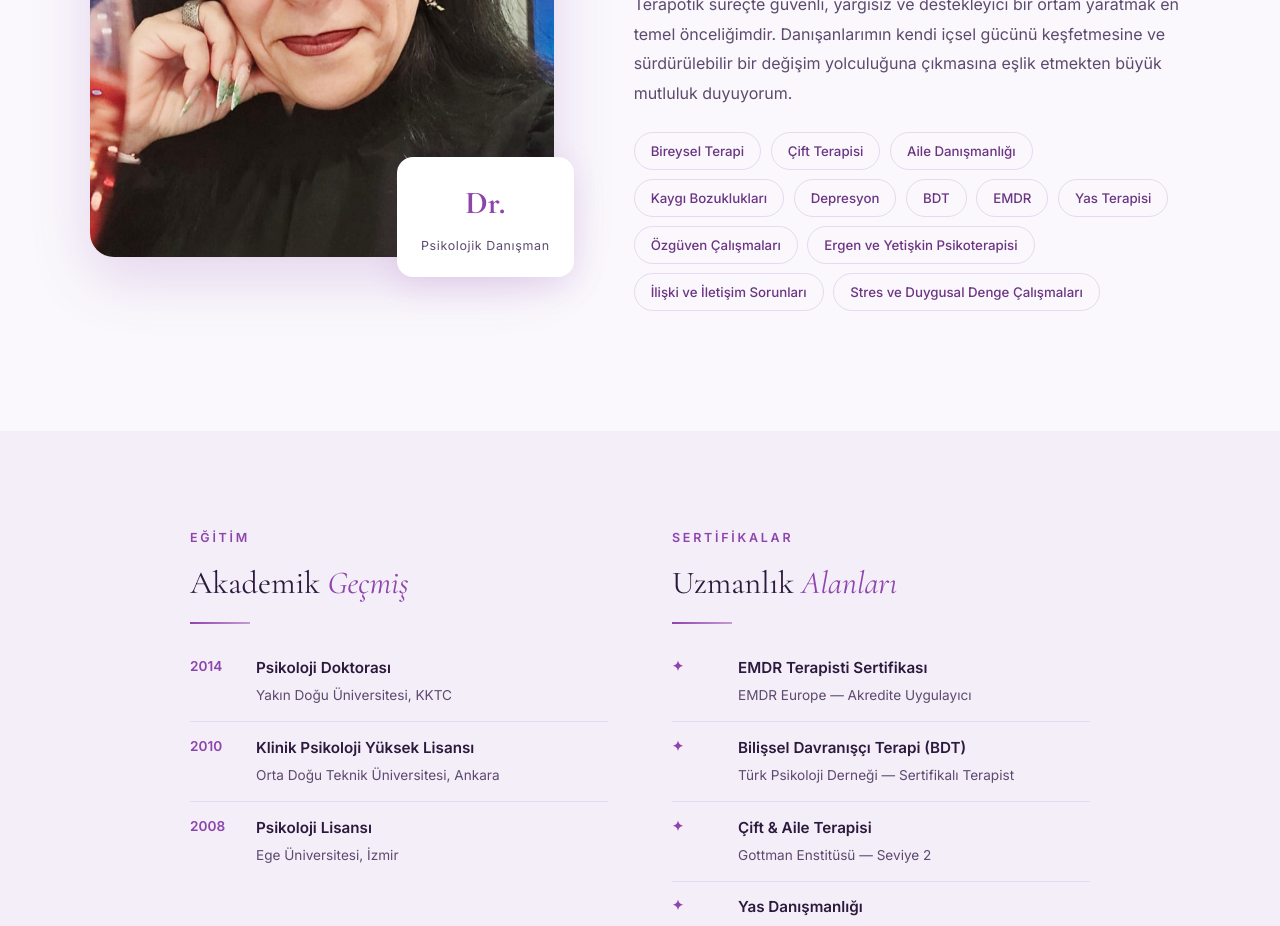
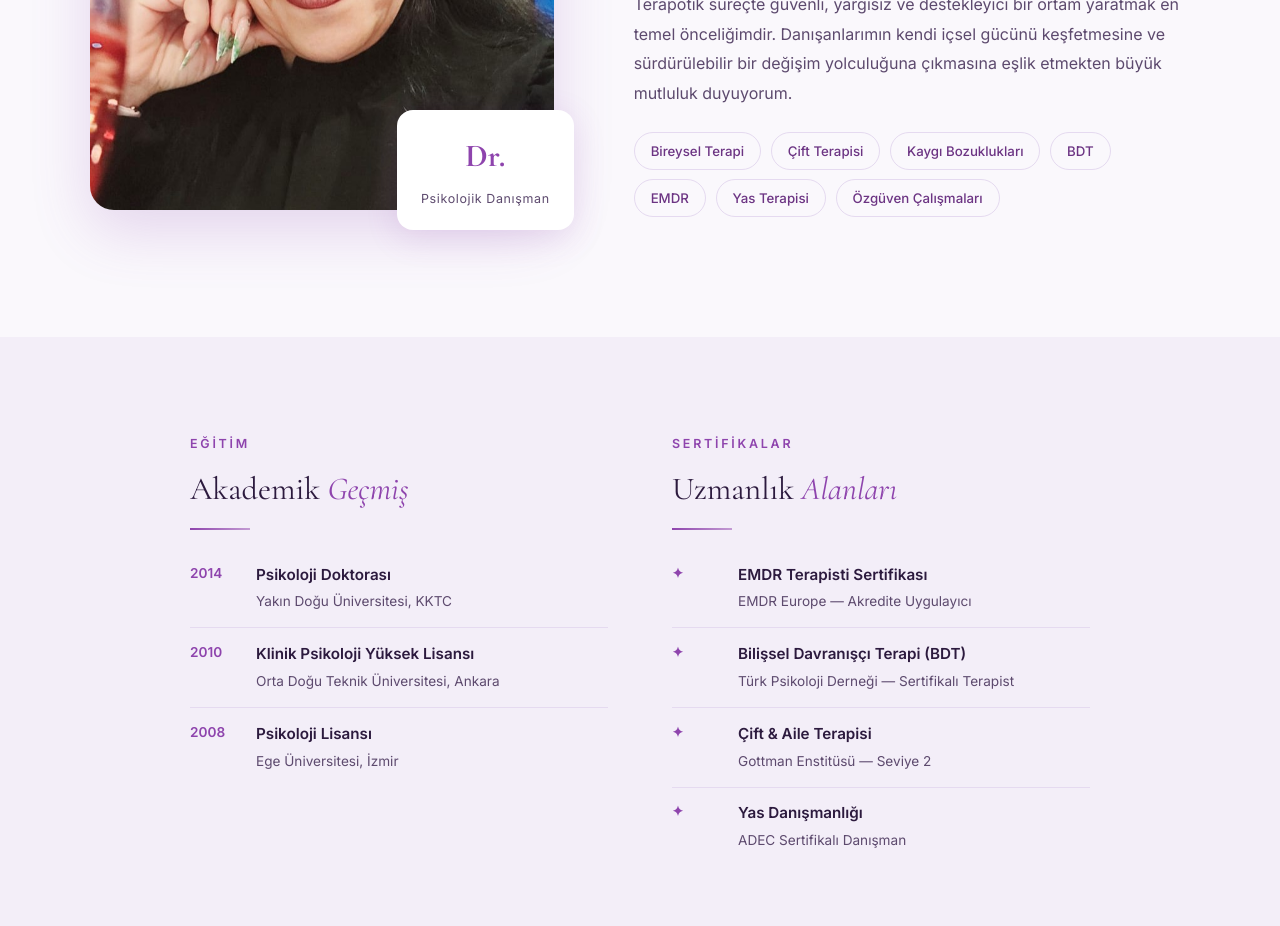
Before and after one commit to tolgaosman/cigdemWebsite, a Next.js app: page /cigdemWebsite/hakkimda in a window 1280 px wide. Shown: the part 900-1826 px from the top of the page. Built offline with nearby package versions, Linux system fonts and the light colour scheme.

Commit message:
Revert " feat: add missing tags to hakkimda Tanisalim section"
This reverts commit 3e4f1d1efc3be9216e72e703951594c57ed3e112.

```diff
--- a/src/app/hakkimda/page.tsx
+++ b/src/app/hakkimda/page.tsx
@@ -77,12 +77,8 @@ export default function HakkimdaPage() {
             </p>
             <div className="about-tags">
               {[
-                'Bireysel Terapi', 'Çift Terapisi', 'Aile Danışmanlığı',
-                'Kaygı Bozuklukları', 'Depresyon', 'BDT', 'EMDR',
-                'Yas Terapisi', 'Özgüven Çalışmaları',
-                'Ergen ve Yetişkin Psikoterapisi',
-                'İlişki ve İletişim Sorunları',
-                'Stres ve Duygusal Denge Çalışmaları',
+                'Bireysel Terapi', 'Çift Terapisi', 'Kaygı Bozuklukları',
+                'BDT', 'EMDR', 'Yas Terapisi', 'Özgüven Çalışmaları',
               ].map((t) => (
                 <span key={t} className="tag">{t}</span>
               ))}
```
